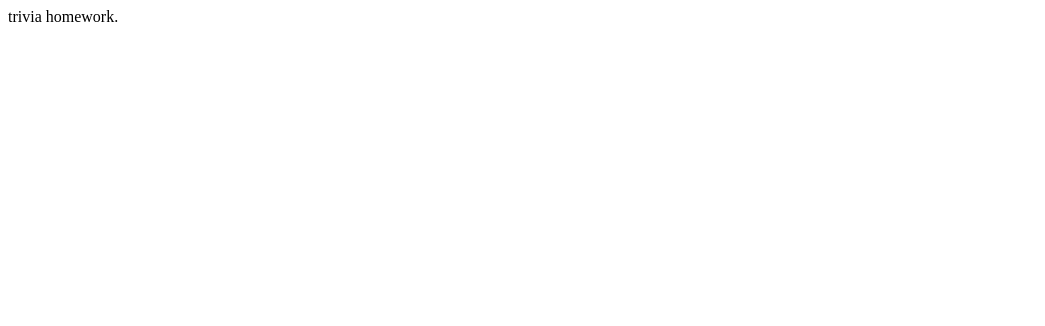
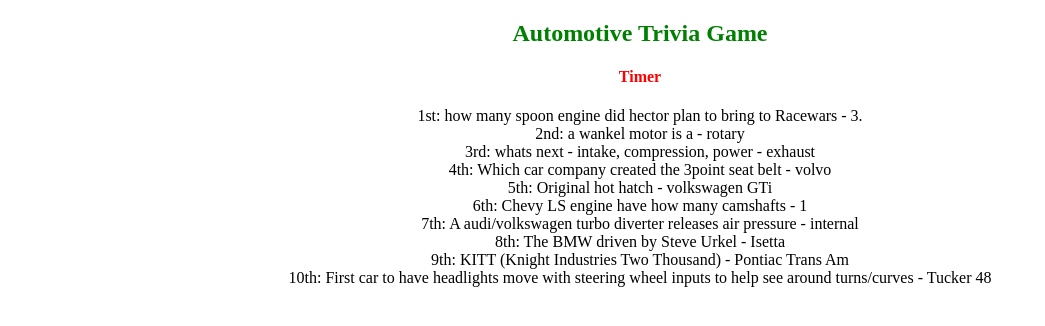
Before and after one commit to BrianBabb/TriviaGame, a plain HTML site: page index.html in a window 1280 px wide. Shown: the whole page, without its empty margins (0-1045 px from the left). Drawn offline with nearby package versions, Linux system fonts and the light colour scheme.

Commit message:
rough with question

```diff
--- /dev/null
+++ b/assets/app.js
@@ -0,0 +1 @@
+// javascript for trivia
--- /dev/null
+++ b/assets/style.css
@@ -0,0 +1,9 @@
+
+h2 {text-align:center;
+    color: green;
+}
+
+h4 {text-align: center;
+color: red;}
+
+div {text-align: center;}
--- a/index.html
+++ b/index.html
@@ -1,18 +1,86 @@
-trivia homework.
-
 <!DOCTYPE html>
 <html>
 
 <head>
-    <title> Automotive Trivia Game </title>
+
+    <title>
+        Trivia Game
+    </title>
+    <!-- jquery link below -->
+    <script src="https://code.jquery.com/jquery-3.4.1.min.js"
+        integrity="sha256-CSXorXvZcTkaix6Yvo6HppcZGetbYMGWSFlBw8HfCJo=" crossorigin="anonymous"></script>
+
+    <!-- css link below -->
+    <link href="assets/style.css" type="text/css" rel="stylesheet">
+</head>
+
+<h2>Automotive Trivia Game
+</h2>
+<h4>Timer </h4>
+
+<body>
+
+    <div>
+        1st: how many spoon engine did hector plan to bring to Racewars - 3.
+    </div>
+
+    <div>
+        2nd:
+        a wankel motor is a - rotary
+    </div>
+
+    <div>
+        3rd:
+        whats next - intake, compression, power  - exhaust
+
+    </div>
+
+    <div>
+        4th:
+        Which car company created the 3point seat belt - volvo
+    </div>
+
+    <div>
+        5th:
+        Original hot hatch - volkswagen GTi
+    </div>
+
+    <div>
+        6th:
+        Chevy LS engine have how many camshafts - 1
+    </div>
+
+    <div>
+        7th:
+        A audi/volkswagen turbo diverter releases  air pressure - internal
+    </div>
+
+    <div>
+        8th:
+        The BMW driven by Steve Urkel - Isetta
+
+    </div>
+
+    <div>
+        9th:
+        KITT (Knight Industries Two Thousand) - Pontiac Trans Am
+    </div>
+
+    <div>
+        10th:
+        First car to have headlights move with steering wheel inputs to help see around turns/curves - Tucker 48
+    </div>
 
 
-</head>
-<body>
+
+
 
 
 
 </body>
+<!-- javascript link below -->
+<script src="assets/app.js"></script>
+
 
 
 </html>
```
